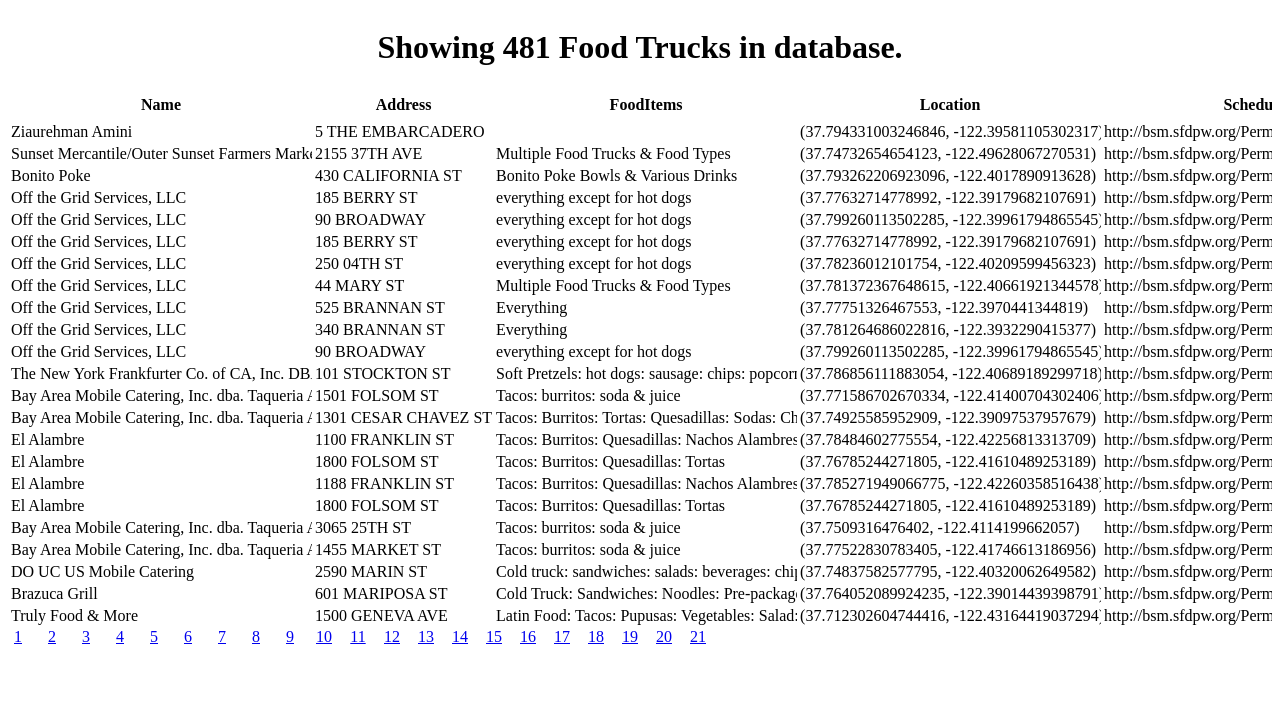
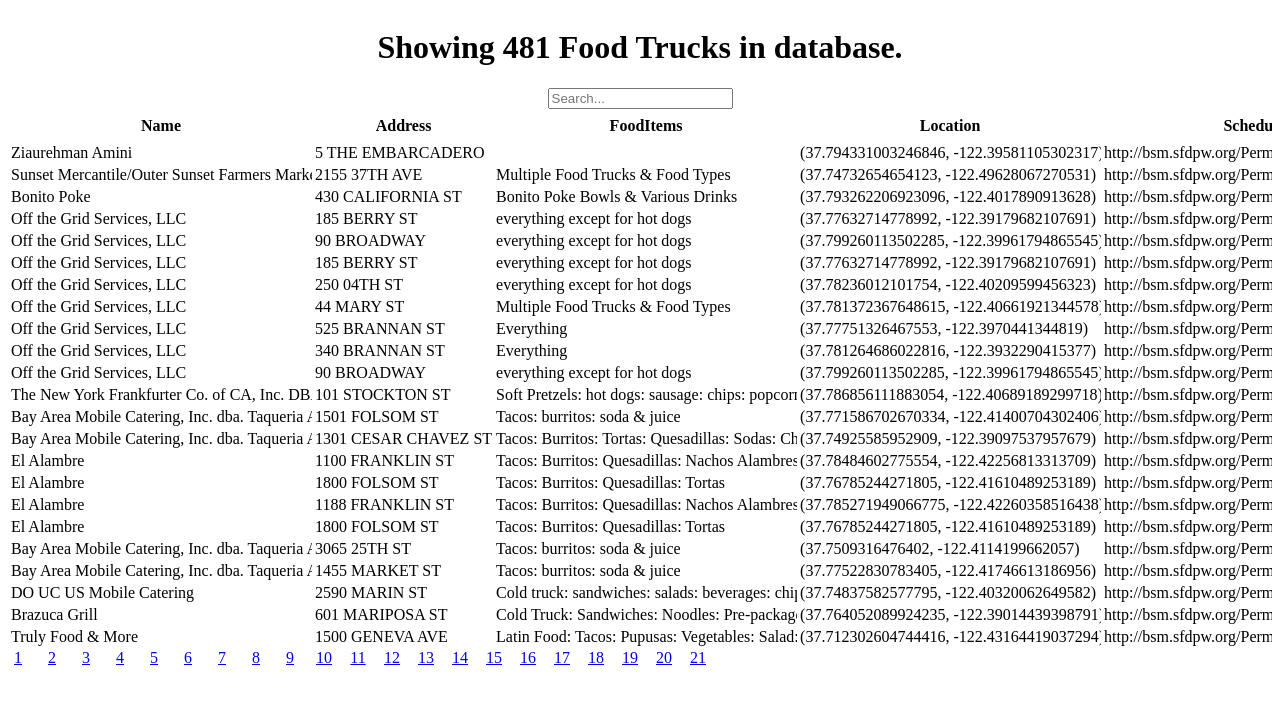
Before and after one commit to SincerelyBrittany/FreeformAssignment-FoodTrucks, a React (Create React App) app: page / in a window 1280 px wide. Shown: the top 704 px of the page. Built offline with nearby package versions, Linux system fonts and the light colour scheme.

Commit message:
adds search bar

```diff
--- a/package.json
+++ b/package.json
@@ -8,6 +8,7 @@
     "@testing-library/jest-dom": "^5.16.5",
     "@testing-library/react": "^13.4.0",
     "@testing-library/user-event": "^13.5.0",
+    "lodash": "^4.17.21",
     "papaparse": "^5.4.1",
     "react": "^18.2.0",
     "react-dom": "^18.2.0",
--- a/src/App.js
+++ b/src/App.js
@@ -1,8 +1,10 @@
 import React, { useState, useEffect } from "react";
 import Data from "./data/Mobile_Food_Facility_Permit.csv";
 import Papa from "papaparse";
+import _ from "lodash";
 import { paginate } from "./utils/paginate";
 import Pagination from "./components/pagination";
+import SearchBox from "./components/searchBox";
 
 import {
   Container,
@@ -23,6 +25,7 @@
   const [data, setData] = useState([]);
   const [pageSize, setPageSize] = React.useState(23);
   const [currentPage, setcurrentPage] = React.useState(1);
+  const [searchQuery, setSearchQuery] = React.useState("");
 
   const fetchData = async () => {
     const response = await fetch(Data);
@@ -47,11 +50,39 @@
     setcurrentPage(pageNum);
   };
 
-  const filtered = data;
+  const handleSearch = (query) => {
+    setSearchQuery(query);
+    setcurrentPage(1);
+  };
+  const Search = (searchTerm, limit = 10) => {
+    let results = [];
+    _.map(data, function filterItem(n) {
+      if (n.Applicant.toLowerCase().startsWith(searchTerm.toLowerCase())) {
+        results.push(n);
+      }
+    });
+    return results;
+  };
+
+  const getPagedData = () => {
+    let filtered;
+    if (searchQuery) {
+      filtered = Search(searchQuery);
+    } else {
+      filtered = data;
+    }
+
+    const paginatedData = paginate(filtered, currentPage, pageSize);
+
+    return {
+      totalCount: filtered.length,
+      paginatedTrucks: paginatedData,
+    };
+  };
 
   if (data && data.length === 0) return <p> There are no data </p>;
 
-  const paginatedTrucks = paginate(data, currentPage, pageSize);
+  const { totalCount, paginatedTrucks } = getPagedData();
 
   return (
     <div className="App">
@@ -59,12 +90,13 @@
         <h1> loading </h1>
       ) : (
         <Container maxW="2xl" bg="blue.600" centerContent>
-          <h1> Showing {data.length} Food Trucks in database.</h1>
+          <h1> Showing {totalCount} Food Trucks in database.</h1>
+          <SearchBox value={searchQuery} onChange={handleSearch} />
           <TableContainer>
             <Table variant="simple" overflow="scroll" size="sm" maxWidth="10">
               <TableCaption>
                 <Pagination
-                  itemsCount={filtered.length}
+                  itemsCount={data.length}
                   pageSize={pageSize}
                   onPageChange={handlePageChange}
                   currentPage={currentPage}
@@ -87,7 +119,7 @@
               <Tbody>
                 {paginatedTrucks.length !== 0 &&
                   paginatedTrucks.map((row, index) => (
-                    <Tr>
+                    <Tr key={index}>
                       <Td overflow="scroll" size="md" maxWidth="300px">
                         {row.Applicant}
                       </Td>
--- a/src/components/pagination.jsx
+++ b/src/components/pagination.jsx
@@ -14,11 +14,10 @@
   const pages = _.range(1, pagesCount + 1);
 
   return (
-    <Stack direction={["row", "row"]} spacing="14px" centerContent>
+    <Stack direction={["row", "row"]} spacing="14px">
       {pages.map((page) => {
         return (
           <Box
-            centerContent
             w="20px"
             h="20px"
             // bg="grey"
--- /dev/null
+++ b/src/components/searchBox.jsx
@@ -0,0 +1,16 @@
+import React from "react";
+
+const SearchBox = ({ value, onChange }) => {
+  return (
+    <input
+      type="text"
+      name="query"
+      className="form-control my-3"
+      placeholder="Search..."
+      value={value}
+      onChange={(e) => onChange(e.currentTarget.value)}
+    />
+  );
+};
+
+export default SearchBox;
```
Also changed, not shown: 1 other file (tests, documents, lock files or other folders).
